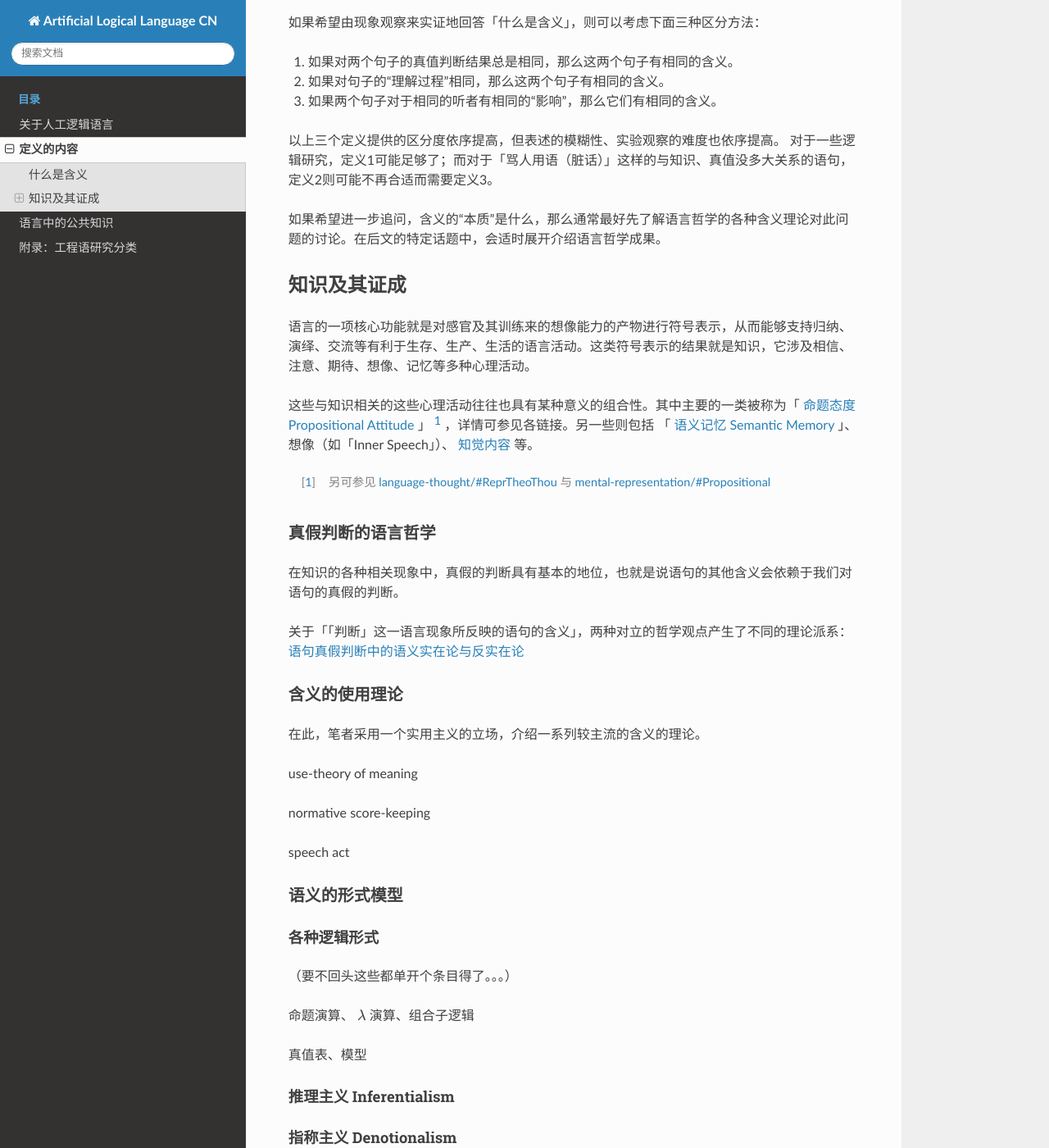
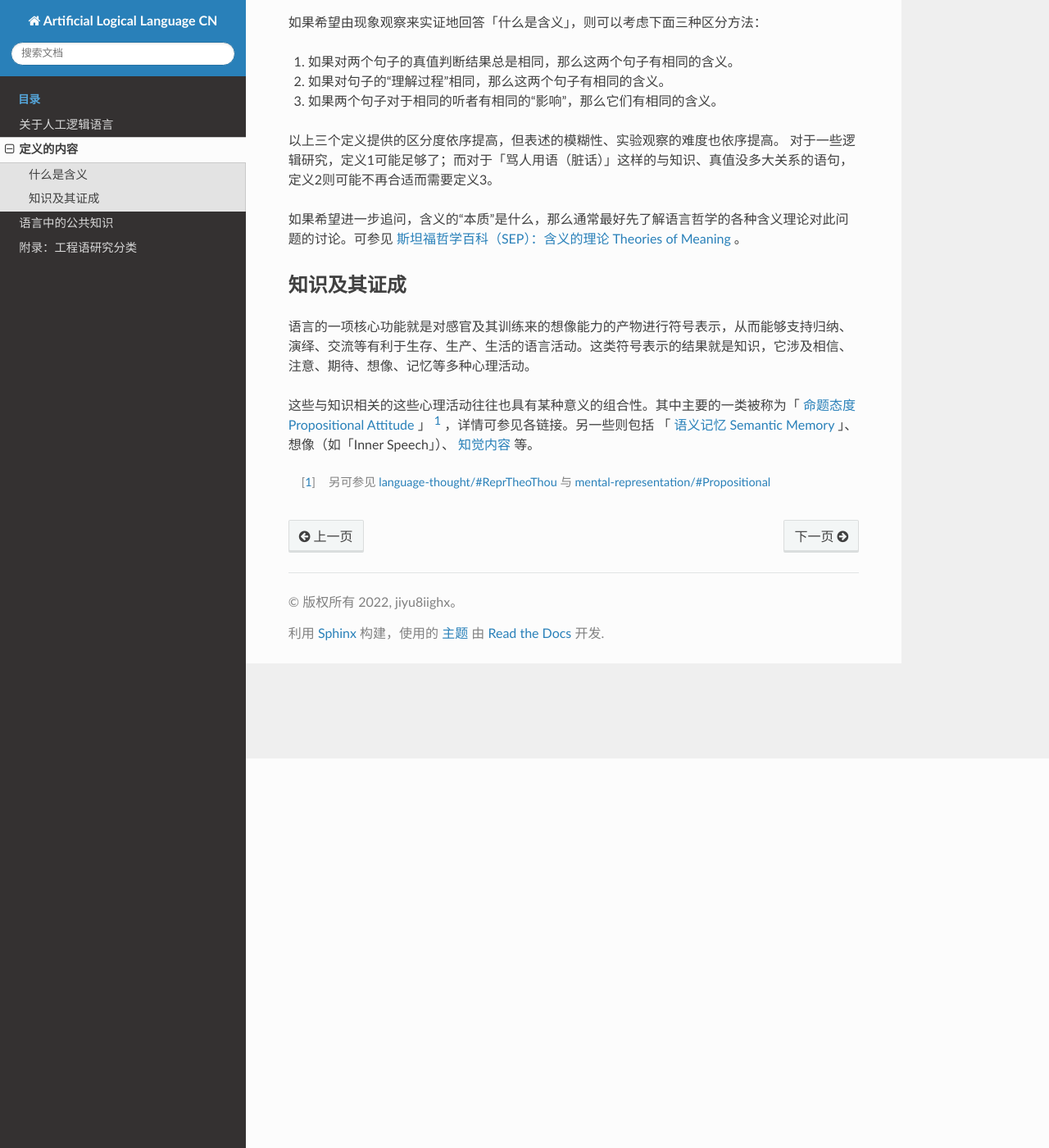
Before and after one commit to jiyu8iighx/ALLCN, a Sphinx documentation site: the page built from source/0201ContentDef.rst, in a window 1280 px wide and 1400 px high, scrolled down 475 px. Shown: the whole window at 82% size. Built offline with Sphinx 7.4.7 and the Read the Docs theme 2.0.0, drawn with Linux system fonts in a browser that asks for light colours.

Commit message:
ref SEP for meaning

```diff
--- a/source/0201ContentDef.rst
+++ b/source/0201ContentDef.rst
@@ -23,7 +23,7 @@ WIP
 以上三个定义提供的区分度依序提高，但表述的模糊性、实验观察的难度也依序提高。
 对于一些逻辑研究，定义1可能足够了；而对于「骂人用语（脏话）」这样的与知识、真值没多大关系的语句，定义2则可能不再合适而需要定义3。
 
-如果希望进一步追问，含义的“本质”是什么，那么通常最好先了解语言哲学的各种含义理论对此问题的讨论。在后文的特定话题中，会适时展开介绍语言哲学成果。
+如果希望进一步追问，含义的“本质”是什么，那么通常最好先了解语言哲学的各种含义理论对此问题的讨论。可参见 `斯坦福哲学百科（SEP）：含义的理论 Theories of Meaning <https://zhuanlan.zhihu.com/p/567571516>`_ 。
 
 
 知识及其证成
@@ -34,56 +34,3 @@ WIP
 这些与知识相关的这些心理活动往往也具有某种意义的组合性。其中主要的一类被称为「 `命题态度 Propositional Attitude <https://en.wikipedia.org/wiki/Propositional_attitude>`_ 」 [#]_ ，详情可参见各链接。另一些则包括 「 `语义记忆 Semantic Memory <https://en.wikipedia.org/wiki/Semantic_memory>`_ 」、想像（如「Inner Speech」）、 `知觉内容 <https://plato.stanford.edu/entries/perception-contents>`_ 等。
 
 .. [#] 另可参见 `language-thought/#ReprTheoThou <https://plato.stanford.edu/entries/language-thought/#ReprTheoThou>`_ 与 `mental-representation/#Propositional <https://plato.stanford.edu/entries/mental-representation/#Propositional>`_
-
-
-真假判断的语言哲学
-----------------------
-
-在知识的各种相关现象中，真假的判断具有基本的地位，也就是说语句的其他含义会依赖于我们对语句的真假的判断。
-
-关于「「判断」这一语言现象所反映的语句的含义」，两种对立的哲学观点产生了不同的理论派系： :ref:`sem_real`
-
-
-含义的使用理论
-----------------------
-
-在此，笔者采用一个实用主义的立场，介绍一系列较主流的含义的理论。
-
-use-theory of meaning
-
-normative score-keeping
-
-speech act
-
-语义的形式模型
-----------------------
-
-各种逻辑形式
-^^^^^^^^^^^^^^^^^^^^^^^^^^^^^
-
-（要不回头这些都单开个条目得了。。。）
-
-命题演算、 :math:`\lambda` 演算、组合子逻辑
-
-真值表、模型
-
-推理主义 Inferentialism
-^^^^^^^^^^^^^^^^^^^^^^^^^^^^^
-
-
-指称主义 Denotionalism
-^^^^^^^^^^^^^^^^^^^^^^^^^^^^^
-
-descriptivist
-
-
-.. 真实与虚拟
-.. ^^^^^^^^^^^^^^^^^^^
-
-.. 真信念、注意、演算
-
-.. 断言的共通含义在于希望听者将这个命题加入自己的知识库（通常也就是真信念句子集）。
-
-.. 一个反事实的例子
-
-.. 语言设计者实际上不怎么关心这个
```
Also changed, not shown: source/0201/020101SemanticRealism.rst (deleted, +0 -57 lines), source/0302ComKnow.rst (renamed from source/0202ComKnow.rst).
